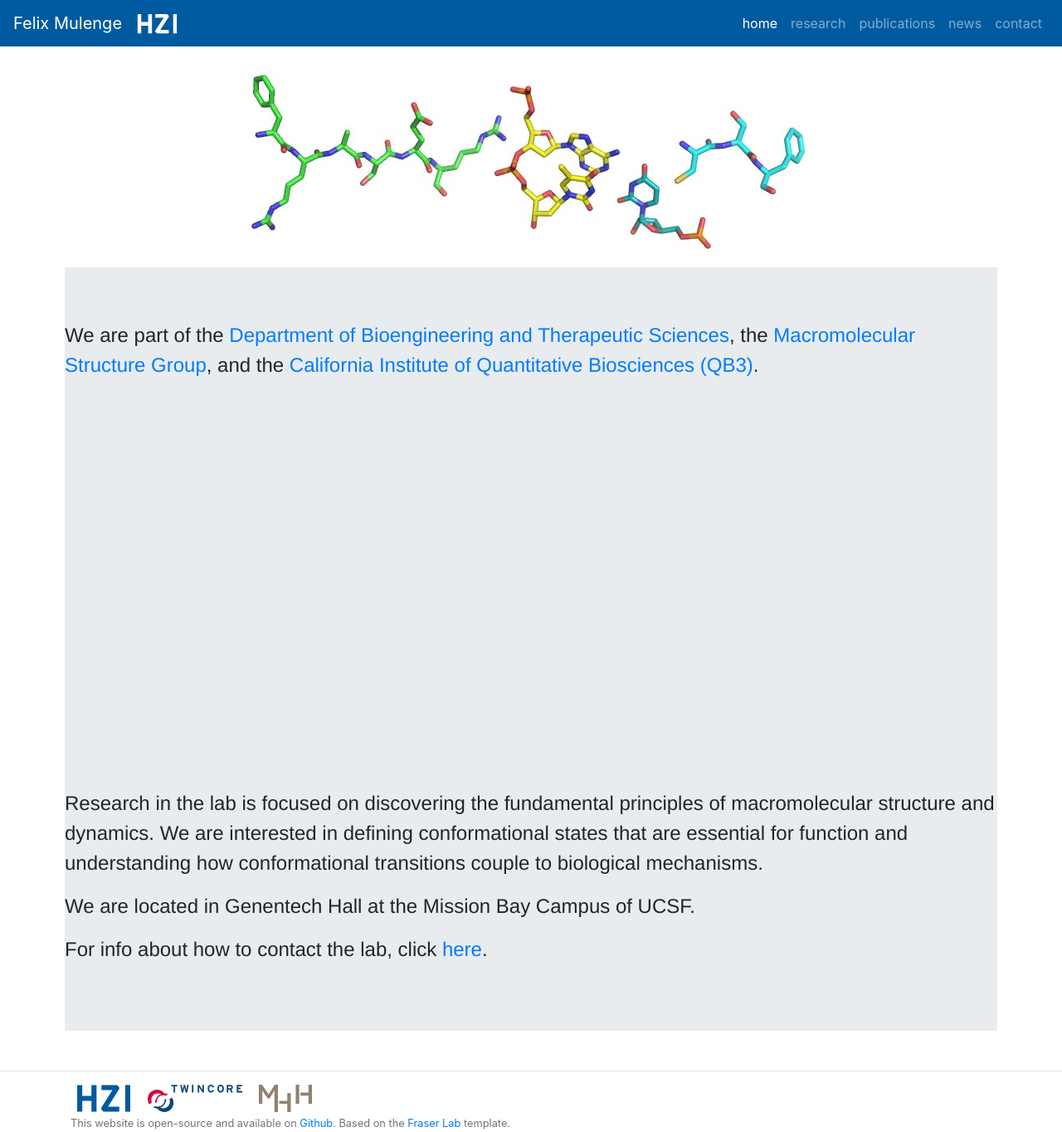
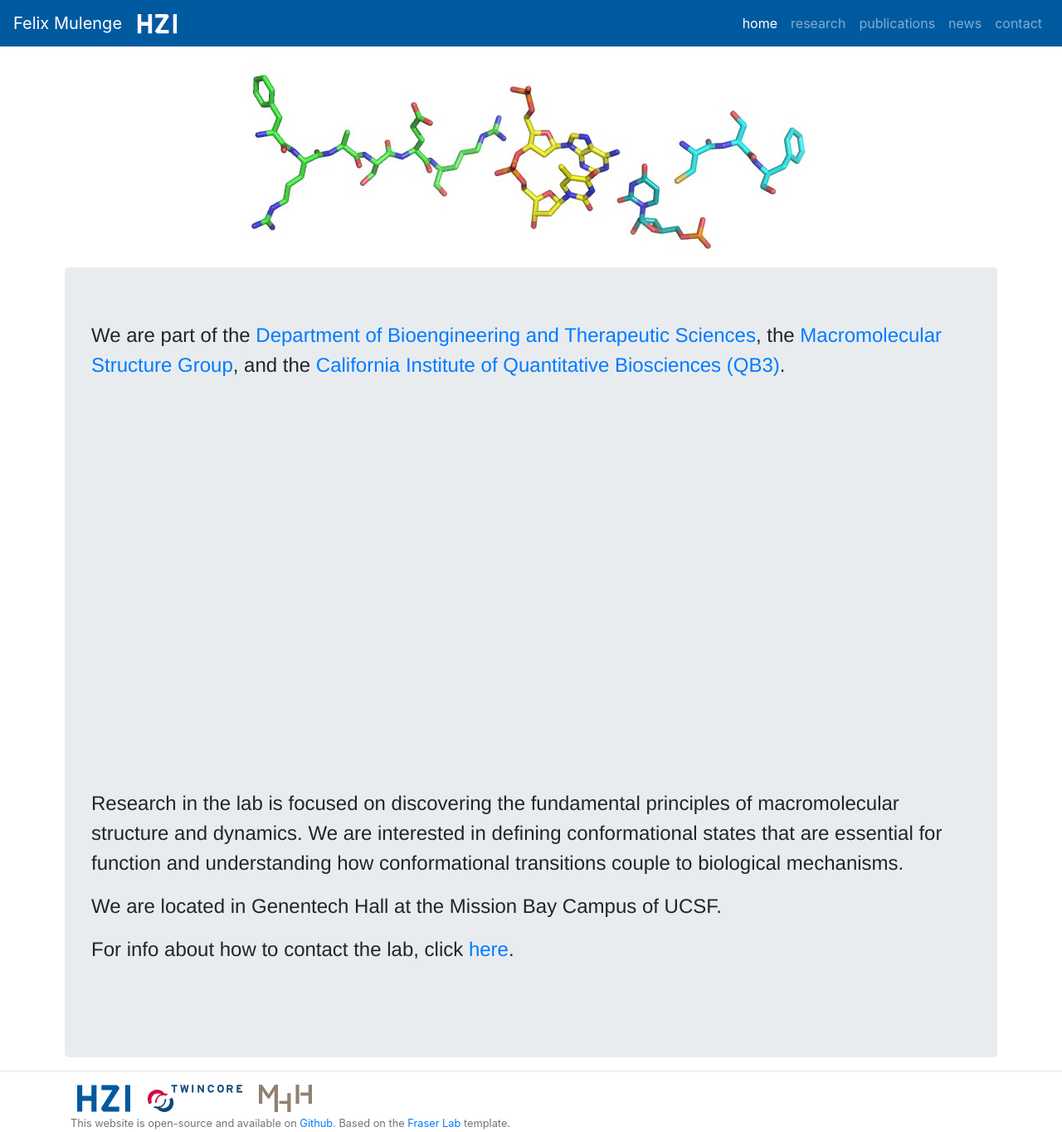
Before and after one commit to fmulenge/fmulenge.github.io, a Jekyll site: the page built from index.md, in a window 1280 px wide. Shown: the whole page at 83% size. Built offline with Jekyll 4.4.1, drawn with Linux system fonts in a browser that asks for light colours.

Commit message:
Update home.html

```diff
--- a/_layouts/home.html
+++ b/_layouts/home.html
@@ -3,7 +3,7 @@
     <img class="img-fluid mx-auto d-block" src="/static/img/logo/jf_aa_logo.jpg" alt="Fraser at UCSF, in molecular form">
     <div class="row">
         <div class="col-sm-15">
-    	    <div class="jumbotron jumbotron-fluid" style="margin-top: 0">
+    	    <div class="jumbotron h-100">
         	    {{ content }}
             </div>
         </div>
```
